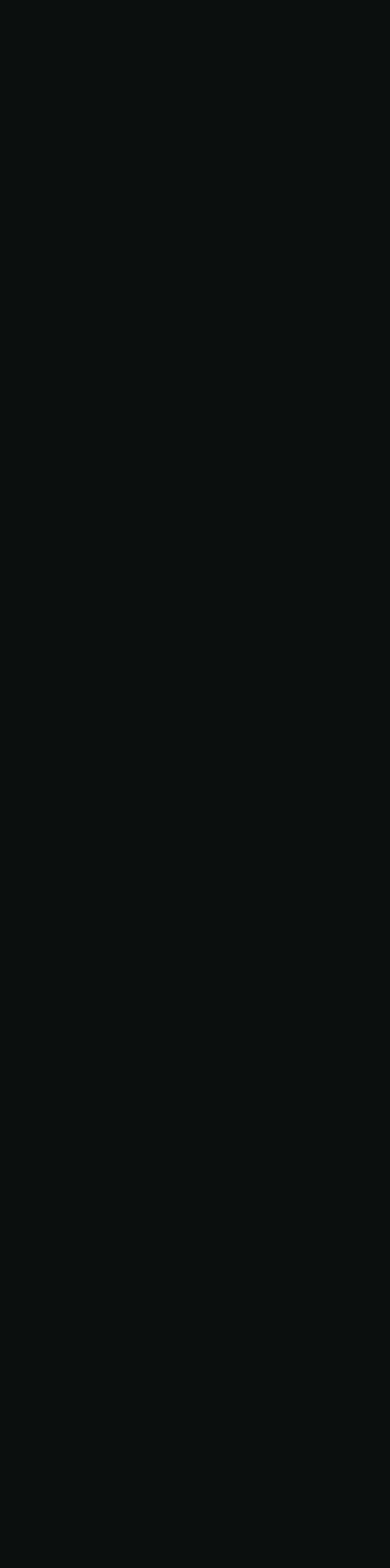
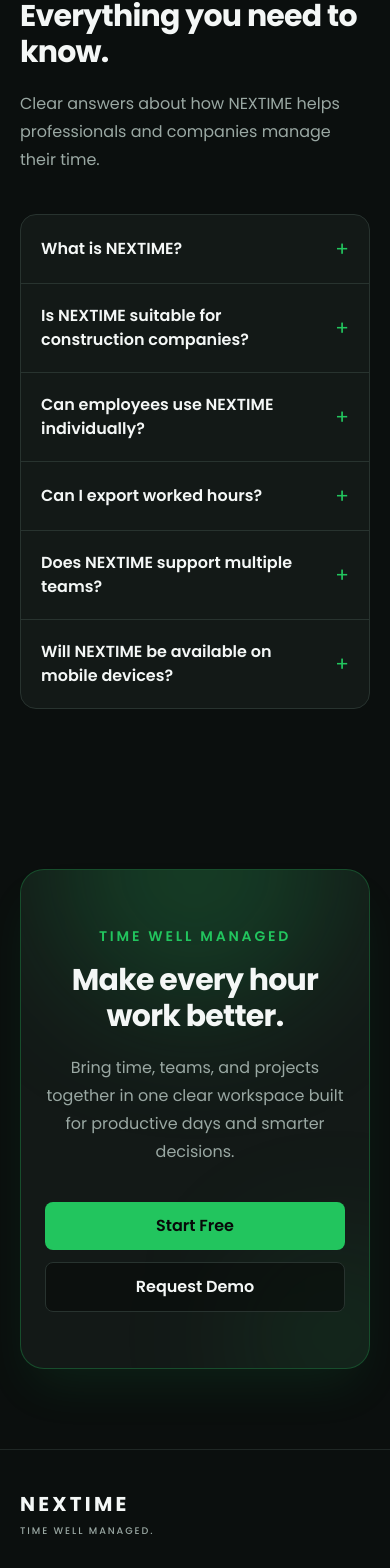
Before and after one commit to Gilberto-Assuncao/nextime, a Next.js app: page / in a window 390 px wide. Shown: the part 5315-6883 px from the top of the page. Before the commit the page ends 5196 px from the top, so only its background shows below. Built offline with nearby package versions, Linux system fonts and the light colour scheme.

Commit message:
feat: complete NEXTIME landing page

```diff
--- a/app/globals.css
+++ b/app/globals.css
@@ -29,6 +29,10 @@ body {
   font-family: var(--font-poppins), sans-serif;
 }
 
+html {
+  scroll-behavior: smooth;
+}
+
 ::selection {
   background: var(--primary);
   color: var(--background-deep);
--- a/app/page.tsx
+++ b/app/page.tsx
@@ -1,7 +1,10 @@
 import Header from "@/components/layout/Header";
 import Companies from "@/components/home/Companies";
 import Employees from "@/components/home/Employees";
+import FAQ from "@/components/home/FAQ";
 import Features from "@/components/home/Features";
+import FinalCTA from "@/components/home/FinalCTA";
+import Footer from "@/components/layout/Footer";
 
 export default function Home() {
   return (
@@ -73,6 +76,9 @@ export default function Home() {
       <Features />
       <Companies />
       <Employees />
+      <FAQ />
+      <FinalCTA />
+      <Footer />
     </main>
   );
 }
--- /dev/null
+++ b/components/home/FAQ.tsx
@@ -0,0 +1,75 @@
+const questions = [
+  {
+    question: "What is NEXTIME?",
+    answer:
+      "NEXTIME is a modern time management platform for tracking hours, organizing projects, and managing teams in one place.",
+  },
+  {
+    question: "Is NEXTIME suitable for construction companies?",
+    answer:
+      "Yes. NEXTIME helps construction companies track hours across sites, projects, and teams with clear, reliable records.",
+  },
+  {
+    question: "Can employees use NEXTIME individually?",
+    answer:
+      "Yes. Employees and independent professionals can use NEXTIME to organize their work and understand how they spend their time.",
+  },
+  {
+    question: "Can I export worked hours?",
+    answer:
+      "Yes. Worked hours can be exported for reporting, invoicing, payroll, and accounting workflows.",
+  },
+  {
+    question: "Does NEXTIME support multiple teams?",
+    answer:
+      "Yes. Companies can organize multiple teams, assign projects, and maintain visibility across the whole operation.",
+  },
+  {
+    question: "Will NEXTIME be available on mobile devices?",
+    answer:
+      "Yes. Mobile access is part of the NEXTIME roadmap so teams can manage time wherever work happens.",
+  },
+];
+
+export default function FAQ() {
+  return (
+    <section
+      id="faq"
+      className="border-t border-border/70 px-5 py-20 sm:px-8 sm:py-28"
+    >
+      <div className="mx-auto grid max-w-[1280px] gap-10 lg:grid-cols-[0.8fr_1.2fr] lg:gap-20">
+        <div>
+          <p className="text-sm font-semibold uppercase tracking-[0.2em] text-primary">
+            FAQ
+          </p>
+          <h2 className="mt-4 text-3xl font-bold tracking-tight sm:text-4xl">
+            Everything you need to know.
+          </h2>
+          <p className="mt-5 max-w-md leading-7 text-muted">
+            Clear answers about how NEXTIME helps professionals and companies
+            manage their time.
+          </p>
+        </div>
+
+        <div className="divide-y divide-border overflow-hidden rounded-2xl border border-border bg-surface">
+          {questions.map(({ question, answer }) => (
+            <details key={question} className="group px-5 sm:px-6">
+              <summary className="flex cursor-pointer list-none items-center justify-between gap-6 py-5 font-semibold outline-none transition-colors hover:text-primary focus-visible:text-primary [&::-webkit-details-marker]:hidden">
+                {question}
+                <span
+                  aria-hidden="true"
+                  className="text-xl font-normal text-primary transition-transform duration-300 group-open:rotate-45"
+                >
+                  +
+                </span>
+              </summary>
+              <p className="max-w-2xl pb-5 pr-10 text-sm leading-6 text-muted transition-opacity duration-300 group-open:opacity-100">
+                {answer}
+              </p>
+            </details>
+          ))}
+        </div>
+      </div>
+    </section>
+  );
+}
--- /dev/null
+++ b/components/home/FinalCTA.tsx
@@ -0,0 +1,43 @@
+export default function FinalCTA() {
+  return (
+    <section className="px-5 py-20 sm:px-8 sm:py-28">
+      <div className="relative mx-auto max-w-[1280px] overflow-hidden rounded-3xl border border-primary/30 bg-surface px-6 py-14 text-center shadow-2xl shadow-primary/10 sm:px-12 sm:py-20">
+        <div
+          aria-hidden="true"
+          className="absolute left-1/2 top-0 h-72 w-72 -translate-x-1/2 -translate-y-1/2 rounded-full bg-primary/20 blur-3xl"
+        />
+        <div
+          aria-hidden="true"
+          className="absolute bottom-0 right-0 h-48 w-48 translate-x-1/3 translate-y-1/3 rounded-full bg-primary/10 blur-3xl"
+        />
+
+        <div className="relative mx-auto max-w-3xl">
+          <p className="text-sm font-semibold uppercase tracking-[0.2em] text-primary">
+            Time well managed
+          </p>
+          <h2 className="mt-4 text-3xl font-bold tracking-tight sm:text-4xl lg:text-5xl">
+            Make every hour work better.
+          </h2>
+          <p className="mx-auto mt-5 max-w-2xl leading-7 text-muted">
+            Bring time, teams, and projects together in one clear workspace
+            built for productive days and smarter decisions.
+          </p>
+          <div className="mt-9 flex flex-col justify-center gap-3 sm:flex-row">
+            <a
+              href="#"
+              className="inline-flex justify-center rounded-lg bg-primary px-6 py-3 font-semibold text-background-deep transition-colors hover:bg-primary-hover"
+            >
+              Start Free
+            </a>
+            <a
+              href="#companies"
+              className="inline-flex justify-center rounded-lg border border-border bg-background-deep/60 px-6 py-3 font-semibold text-foreground transition-colors hover:border-primary/50 hover:bg-background-deep"
+            >
+              Request Demo
+            </a>
+          </div>
+        </div>
+      </div>
+    </section>
+  );
+}
--- /dev/null
+++ b/components/layout/Footer.tsx
@@ -0,0 +1,45 @@
+const navigation = [
+  { label: "Features", href: "#features" },
+  { label: "Companies", href: "#companies" },
+  { label: "Employees", href: "#employees" },
+  { label: "FAQ", href: "#faq" },
+  { label: "Privacy", href: "#" },
+  { label: "Terms", href: "#" },
+];
+
+export default function Footer() {
+  const currentYear = new Date().getFullYear();
+
+  return (
+    <footer className="border-t border-border/70 px-5 py-10 sm:px-8">
+      <div className="mx-auto max-w-[1280px]">
+        <div className="flex flex-col gap-8 md:flex-row md:items-center md:justify-between">
+          <a href="#" className="flex w-fit flex-col leading-none">
+            <span className="text-xl font-bold tracking-[0.16em] text-foreground">
+              NEXTIME
+            </span>
+            <span className="mt-2 text-[0.6rem] font-medium tracking-[0.2em] text-muted">
+              TIME WELL MANAGED.
+            </span>
+          </a>
+
+          <nav aria-label="Footer navigation">
+            <ul className="flex flex-wrap gap-x-6 gap-y-3 text-sm font-medium text-muted">
+              {navigation.map(({ label, href }) => (
+                <li key={label}>
+                  <a href={href} className="transition-colors hover:text-foreground">
+                    {label}
+                  </a>
+                </li>
+              ))}
+            </ul>
+          </nav>
+        </div>
+
+        <p className="mt-10 border-t border-border/60 pt-6 text-sm text-muted">
+          © {currentYear} NEXTIME. All rights reserved.
+        </p>
+      </div>
+    </footer>
+  );
+}
--- a/components/layout/Header.tsx
+++ b/components/layout/Header.tsx
@@ -15,14 +15,17 @@ export default function Header() {
           aria-label="Navegação principal"
           className="hidden items-center gap-8 text-sm font-medium text-muted md:flex"
         >
-          <a href="#" className="hover:text-foreground">
-            Recursos
+          <a href="#features" className="hover:text-foreground">
+            Features
           </a>
-          <a href="#" className="hover:text-foreground">
-            Empresas
+          <a href="#companies" className="hover:text-foreground">
+            Companies
           </a>
-          <a href="#" className="hover:text-foreground">
-            Preços
+          <a href="#employees" className="hover:text-foreground">
+            Employees
+          </a>
+          <a href="#faq" className="hover:text-foreground">
+            FAQ
           </a>
         </nav>
 
```
